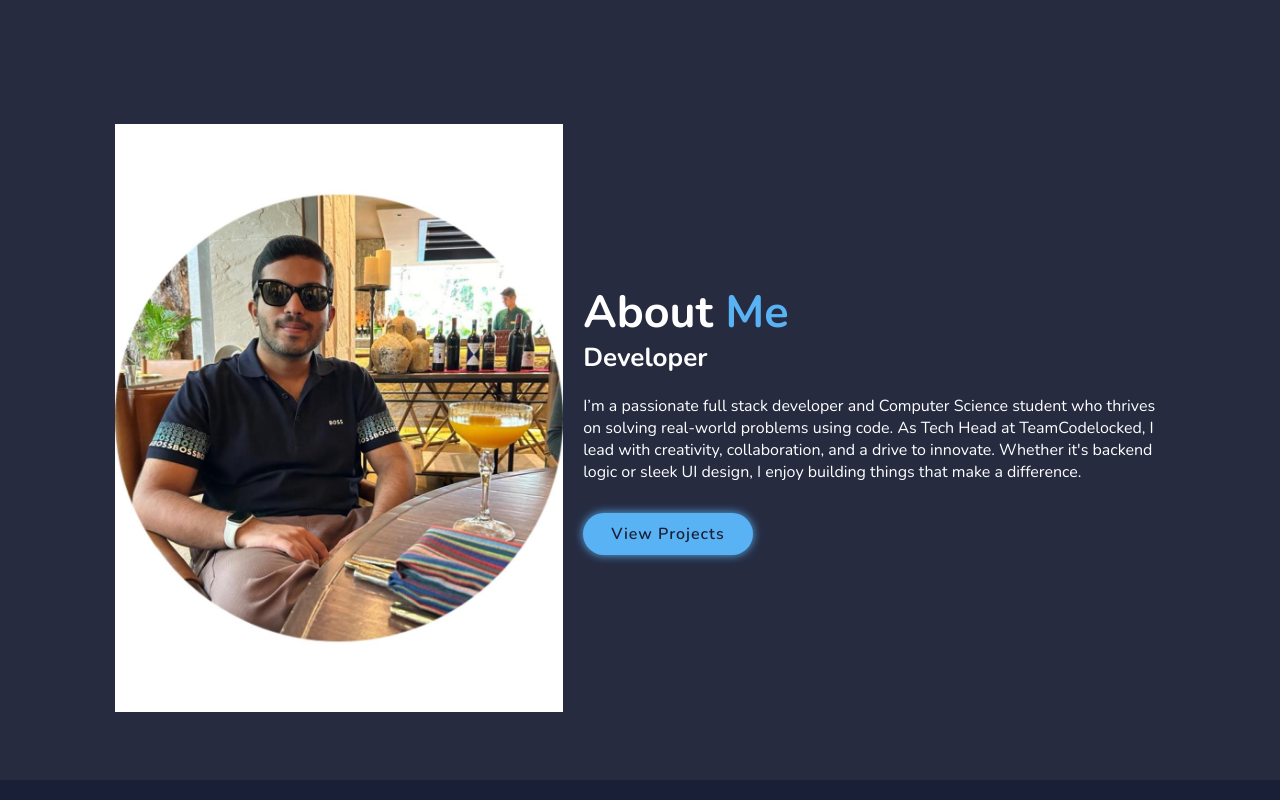
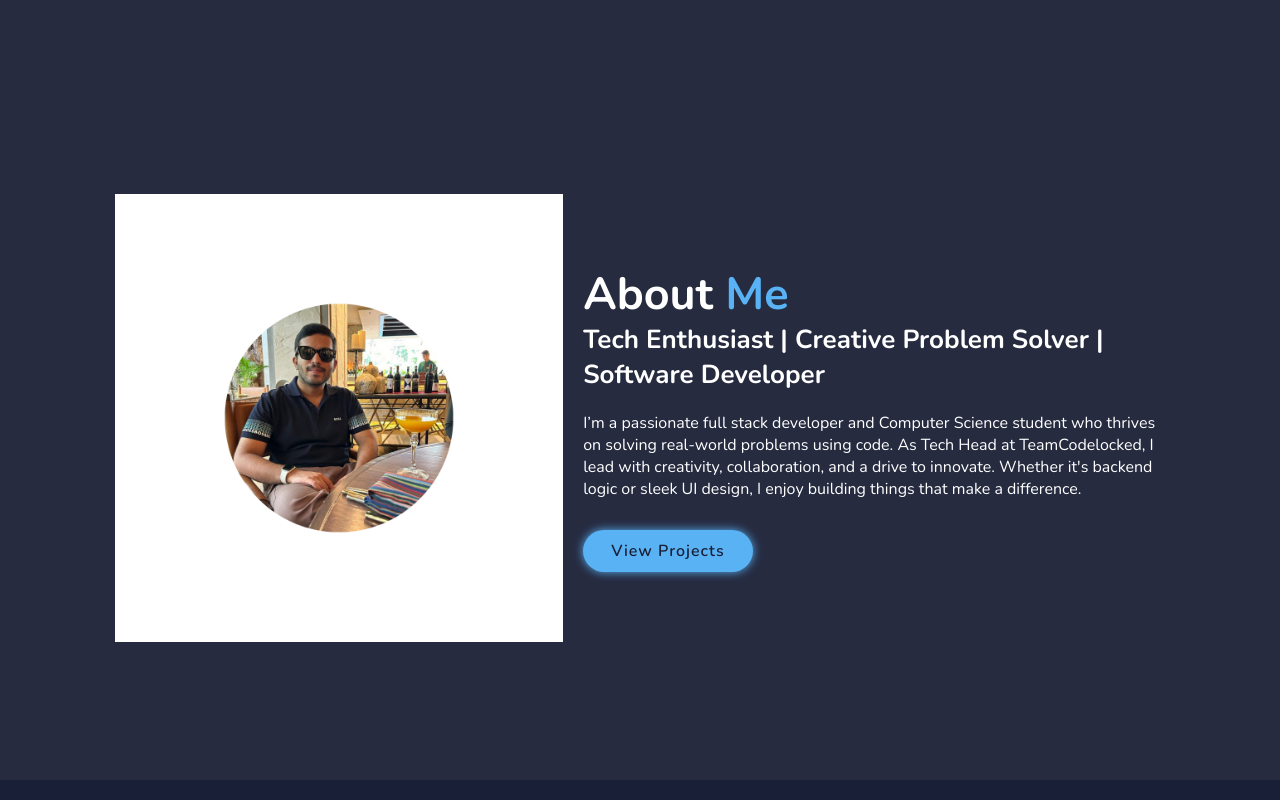
Before and after one commit to AVaidy04/Personal-Portfolio, a plain HTML site: page index.html in a window 1280 px wide. Shown: the part 820-1620 px from the top of the page. Drawn offline with nearby package versions, Linux system fonts and the light colour scheme.

Commit message:
Update index.html

```diff
--- a/index.html
+++ b/index.html
@@ -55,11 +55,11 @@
   <!-- About Section -->
   <section class="about" id="about">
     <div class="about-img">
-      <img src="img/profilepic.png" alt="">
+      <img src="img/Untitled design.png " alt="">
     </div>
     <div class="about-content">
       <h2 class="heading">About <span>Me</span></h2>
-      <h3>Developer</h3>
+      <h3>Tech Enthusiast | Creative Problem Solver | Software Developer </h3>
       <p>I’m a passionate full stack developer and Computer Science student who thrives on solving real-world problems using code. As Tech Head at TeamCodelocked, I lead with creativity, collaboration, and a drive to innovate. Whether it's backend logic or sleek UI design, I enjoy building things that make a difference.</p>
       <a href="#portfolio" class="btn">View Projects</a>
     </div>
@@ -95,7 +95,7 @@
         <img src="img/1.jpg" alt="">
         <div class="portfolio-layer">
           <h4>Research Assistant (Docker + EC2)</h4>
-          <p>Chrome extension powered by Spring AI + Gemini for real-time document summarization. Backend is Dockerized and deployed on AWS EC2.</p>
+          <p>Chrome extension build using SpringBoot powered by Spring AI + Gemini for real-time document summarization. Backend is Dockerized and deployed on AWS EC2.</p>
           <a href="https://github.com/AVaidy04/Research-assistant-docker-ec2" target="_blank"><i class="fas fa-external-link-alt"></i></a>
         </div>
       </div>
```
